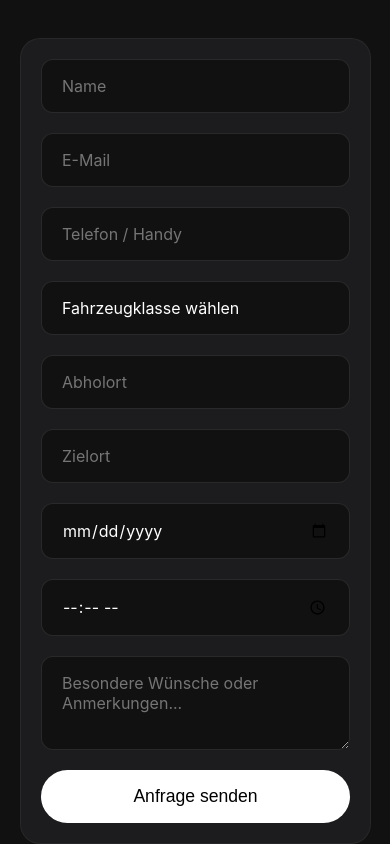
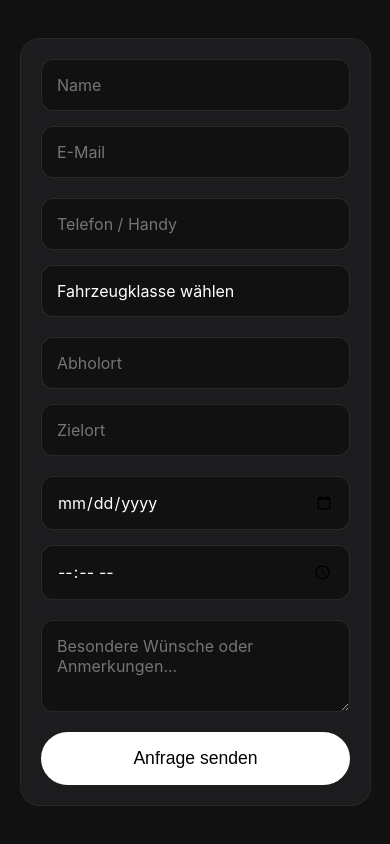
Before and after one commit to 0711hany-source/luxore-ride-website, a plain HTML site: page index.html in a window 390 px wide. Shown: the part 8340-9184 px from the top of the page. Drawn offline with Linux system fonts and the light colour scheme.

Commit message:
Mobile tweaks for contact form padding/fonts

```diff
--- a/styles.css
+++ b/styles.css
@@ -576,7 +576,19 @@ footer {
     }
     .form-row {
         flex-direction: column;
-        gap: 20px;
+        gap: 15px;
+    }
+    .contact-form input,
+    .contact-form select,
+    .contact-form textarea {
+        padding: 15px;
+        font-size: 16px; /* 16px prevents iOS auto-zoom on focus */
+        border-radius: 12px;
+    }
+    .contact-form button[type="submit"] {
+        width: 100%;
+        padding: 16px;
+        font-size: 1.1rem;
     }
     .nav-links {
         display: none; /* In a real app, this would be a hamburger menu */
```
